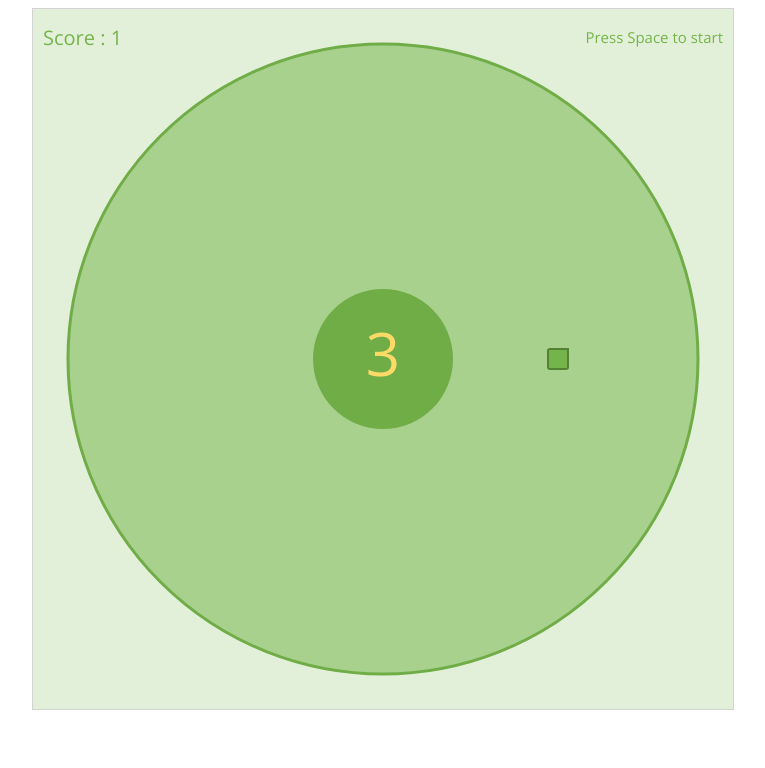
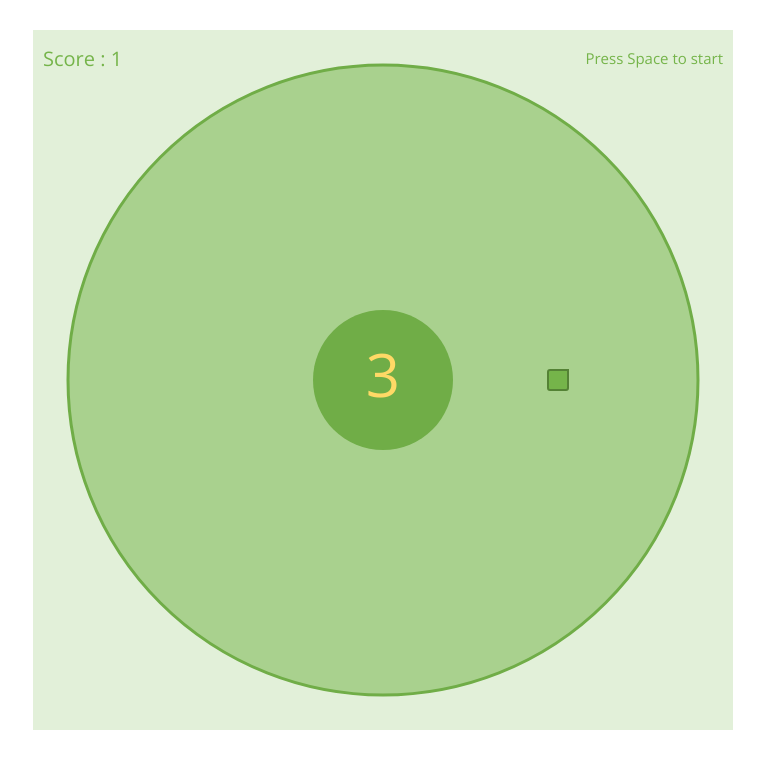
Before and after one commit to hhourani27/vortex-game, a website: page src/index.html in a window 1280 px wide. Shown: the whole page, without its empty margins (257-1022 px from the left). Drawn offline with nearby package versions, Linux system fonts and the light colour scheme.

Commit message:
modify html and css

```diff
--- a/src/index.html
+++ b/src/index.html
@@ -16,9 +16,13 @@
 
 <body>
   <pre id="state"></pre>
-  <canvas id="canvas" width="700" height="700">
-    Your browser does not support the HTML5 canvas tag.
-  </canvas>
+  <div class="container">
+    <div class="heading"></div>
+    <canvas id="canvas" width="700" height="700">
+      Your browser does not support the HTML5 canvas tag.
+  </div>
+  <div class="footer-container"></div>
+  </div>
 
   <script>
             // Your script will come here
--- a/src/styles.css
+++ b/src/styles.css
@@ -1,8 +1,22 @@
+html {
+  margin: 0;
+  padding: 0;
+
+}
+
+body {
+  margin :0;
+  padding: 0;
+}
+
+body { width:100%; height:100%; }
+
 #canvas {
   padding: 0;
   display: block;
   margin: 0 auto;
-  border: 1px solid lightgrey;
+  margin-top: 30px;
+  width: 700px;
 }
 
 #state {
```
